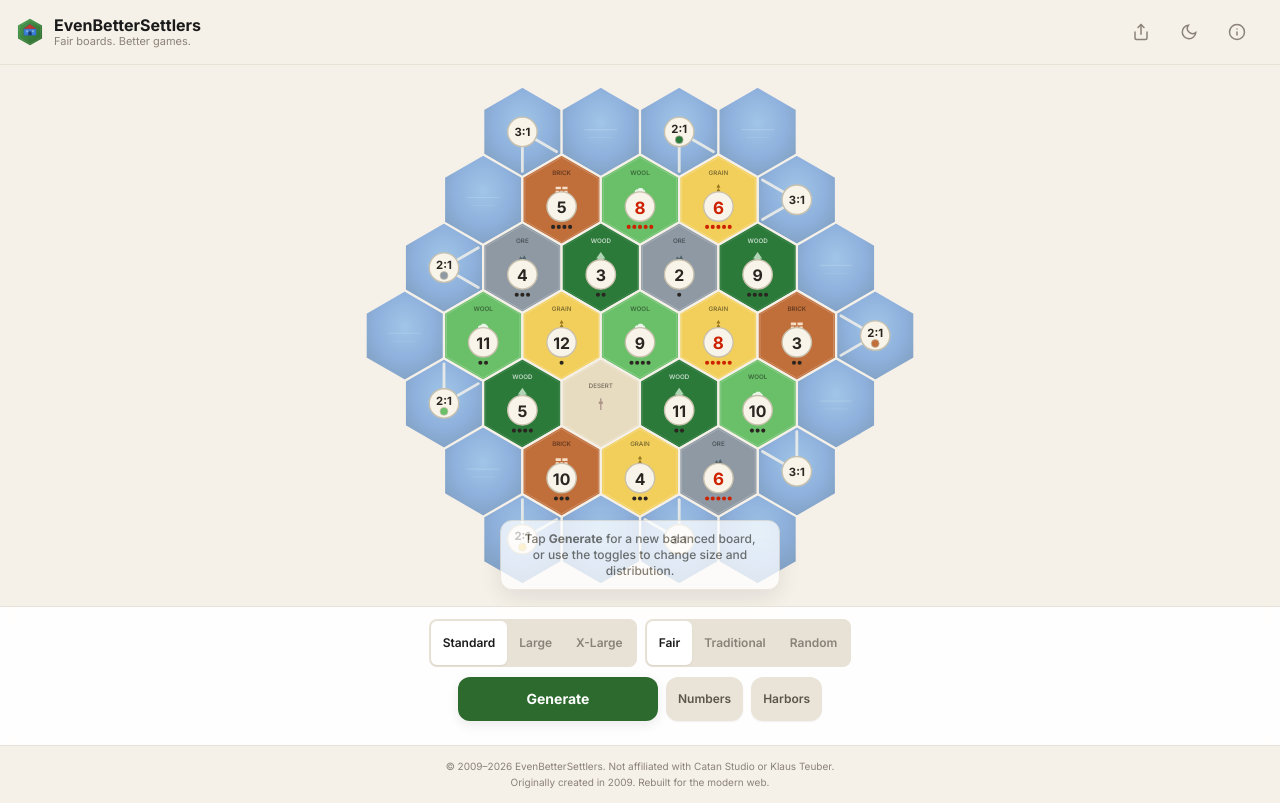
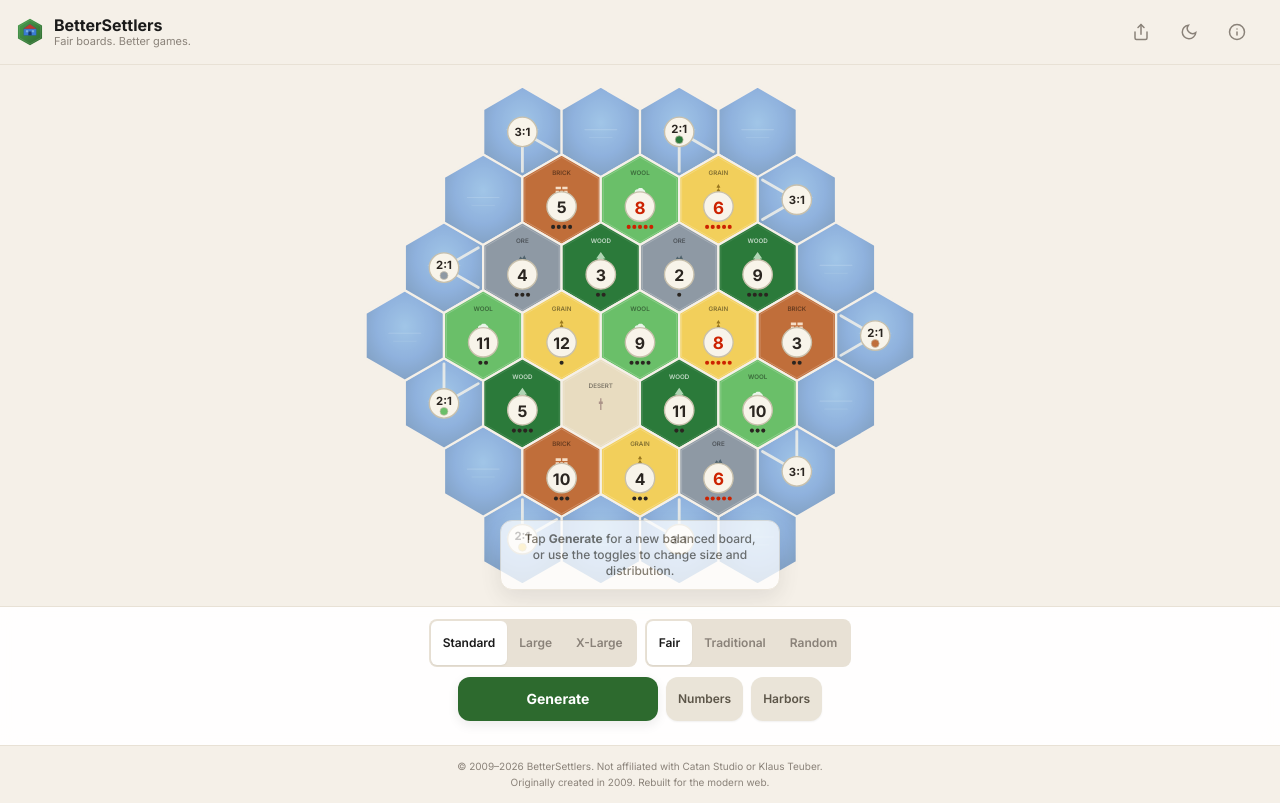
Before and after one commit to Publera/bettersettlers, a React (Vite) app: page / in a window 1280 px wide. Built offline with nearby package versions, Linux system fonts and the light colour scheme.

Commit message:
Add dual-domain branding: BetterSettlers + EvenBetterSettlers
App auto-detects hostname and shows appropriate branding.
BetterSettlers is the default (original brand, primary domain).
EvenBetterSettlers overrides via runtime detection.
Updated all meta tags, manifest, sitemap, structured data.

```diff
--- a/index.html
+++ b/index.html
@@ -5,26 +5,36 @@
     <meta name="viewport" content="width=device-width, initial-scale=1.0, viewport-fit=cover" />
 
     <!-- Primary Meta -->
-    <title>EvenBetterSettlers — Fair Catan Board Generator</title>
+    <title>BetterSettlers — Fair Catan Board Generator</title>
     <meta name="description" content="Generate balanced Settlers of Catan board layouts for fairer, more competitive games. No resource clustering, balanced probability distribution, and fair harbor placement." />
     <meta name="keywords" content="Catan, Settlers of Catan, board generator, balanced board, fair distribution, board game tool" />
-    <meta name="author" content="EvenBetterSettlers" />
+    <meta name="author" content="BetterSettlers" />
 
     <!-- Canonical -->
-    <link rel="canonical" href="https://evenbettersettlers.com/" />
+    <link rel="canonical" href="https://bettersettlers.com/" />
 
     <!-- Open Graph -->
     <meta property="og:type" content="website" />
-    <meta property="og:url" content="https://evenbettersettlers.com/" />
-    <meta property="og:title" content="EvenBetterSettlers — Fair Catan Board Generator" />
+    <meta property="og:url" content="https://bettersettlers.com/" />
+    <meta property="og:title" content="BetterSettlers — Fair Catan Board Generator" />
     <meta property="og:description" content="Generate balanced Settlers of Catan board layouts for fairer, more competitive games." />
-    <meta property="og:site_name" content="EvenBetterSettlers" />
+    <meta property="og:site_name" content="BetterSettlers" />
     <meta property="og:locale" content="en_US" />
 
     <!-- Twitter Card -->
     <meta name="twitter:card" content="summary" />
-    <meta name="twitter:title" content="EvenBetterSettlers — Fair Catan Board Generator" />
+    <meta name="twitter:title" content="BetterSettlers — Fair Catan Board Generator" />
     <meta name="twitter:description" content="Generate balanced Settlers of Catan board layouts for fairer, more competitive games." />
+
+    <!-- Domain-aware meta override for EvenBetterSettlers -->
+    <script>
+      if (location.hostname.includes('evenbetter')) {
+        document.title = 'EvenBetterSettlers \u2014 Fair Catan Board Generator';
+        var m = { 'og:title': 'EvenBetterSettlers \u2014 Fair Catan Board Generator', 'og:url': 'https://evenbettersettlers.com/', 'og:site_name': 'EvenBetterSettlers', 'twitter:title': 'EvenBetterSettlers \u2014 Fair Catan Board Generator' };
+        for (var k in m) { var el = document.querySelector('meta[property="'+k+'"],meta[name="'+k+'"]'); if (el) el.setAttribute('content', m[k]); }
+        var c = document.querySelector('link[rel=canonical]'); if (c) c.setAttribute('href', 'https://evenbettersettlers.com/');
+      }
+    </script>
 
     <!-- Google Search Console -->
 
@@ -33,7 +43,7 @@
     <meta name="theme-color" content="#1a1f16" media="(prefers-color-scheme: dark)" />
     <meta name="apple-mobile-web-app-capable" content="yes" />
     <meta name="apple-mobile-web-app-status-bar-style" content="black-translucent" />
-    <meta name="apple-mobile-web-app-title" content="EvenBetter" />
+    <meta name="apple-mobile-web-app-title" content="Better" />
     <meta name="mobile-web-app-capable" content="yes" />
     <link rel="manifest" href="./manifest.json" />
 
@@ -53,8 +63,8 @@
     {
       "@context": "https://schema.org",
       "@type": "WebApplication",
-      "name": "EvenBetterSettlers",
-      "url": "https://evenbettersettlers.com",
+      "name": "BetterSettlers",
+      "url": "https://bettersettlers.com",
       "description": "Generate balanced Settlers of Catan board layouts for fairer, more competitive games.",
       "applicationCategory": "GameApplication",
       "operatingSystem": "Any",
@@ -65,7 +75,7 @@
       },
       "creator": {
         "@type": "Organization",
-        "name": "EvenBetterSettlers"
+        "name": "BetterSettlers"
       }
     }
     </script>
--- a/src/App.tsx
+++ b/src/App.tsx
@@ -11,6 +11,12 @@ import HexBoard from './components/HexBoard';
 import Controls from './components/Controls';
 
 const AboutSection = lazy(() => import('./components/AboutSection'));
+
+// ── Site branding (auto-detect domain) ────────────────────
+const isEvenBetter = typeof window !== 'undefined' && window.location.hostname.includes('evenbetter');
+const SITE_NAME = isEvenBetter ? 'EvenBetterSettlers' : 'BetterSettlers';
+const SITE_SHORT = isEvenBetter ? 'EvenBetter' : 'Better';
+const SITE_DOMAIN = isEvenBetter ? 'evenbettersettlers.com' : 'bettersettlers.com';
 
 // ── Helpers ───────────────────────────────────────────────
 
@@ -119,14 +125,14 @@ function App() {
       resourceCounts[r] = (resourceCounts[r] || 0) + 1;
     }
     const text = [
-      `EvenBetterSettlers — ${mapSize} board (${mapType} distribution)`,
+      `${SITE_NAME} — ${mapSize} board (${mapType} distribution)`,
       `Resources: ${Object.entries(resourceCounts).map(([r, c]) => `${r} x${c}`).join(', ')}`,
-      `https://evenbettersettlers.com`,
+      `https://${SITE_DOMAIN}`,
     ].join('\n');
 
     try {
       if (navigator.share) {
-        await navigator.share({ title: 'EvenBetterSettlers Board', text });
+        await navigator.share({ title: `${SITE_NAME} Board`, text });
       } else {
         await navigator.clipboard.writeText(text);
         announce('Board details copied to clipboard');
@@ -173,7 +179,7 @@ function App() {
               className="text-base font-bold leading-tight"
               style={{ color: 'var(--color-text)' }}
             >
-              EvenBetterSettlers
+              {SITE_NAME}
             </h1>
             <p className="text-[11px] leading-tight" style={{ color: 'var(--color-text-muted)' }}>
               Fair boards. Better games.
@@ -287,7 +293,7 @@ function App() {
         className="text-center px-4 py-3 text-[10px] leading-relaxed"
         style={{ color: 'var(--color-text-muted)', borderTop: '1px solid var(--color-border-light)' }}
       >
-        <p>&copy; 2009&ndash;2026 EvenBetterSettlers. Not affiliated with Catan Studio or Klaus Teuber.</p>
+        <p>&copy; 2009&ndash;2026 {SITE_NAME}. Not affiliated with Catan Studio or Klaus Teuber.</p>
         <p>Originally created in 2009. Rebuilt for the modern web.</p>
       </footer>
     </div>
--- a/src/components/AboutSection.tsx
+++ b/src/components/AboutSection.tsx
@@ -28,7 +28,7 @@ export default function AboutSection({ onClose }: { onClose: () => void }) {
         </div>
 
         <p className="mb-3">
-          EvenBetterSettlers generates balanced Settlers of Catan board layouts so gameplay
+          This tool generates balanced Settlers of Catan board layouts so gameplay
           is fairer and more competitive. The algorithm ensures no resource clustering,
           balanced probability distribution, and fair harbor placement.
         </p>
```
Also changed, not shown: public/manifest.json, public/robots.txt, 1 other file (tests, documents, lock files or other folders).
